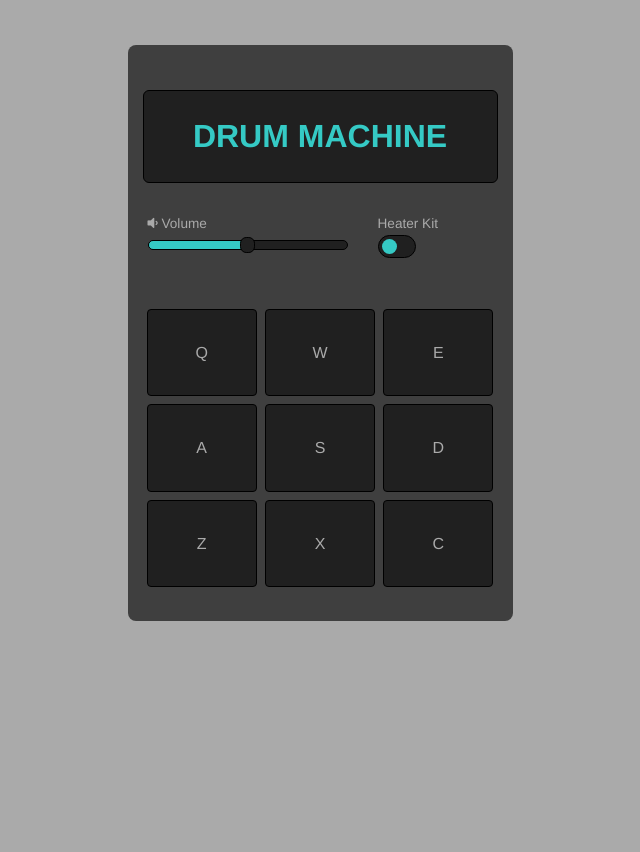
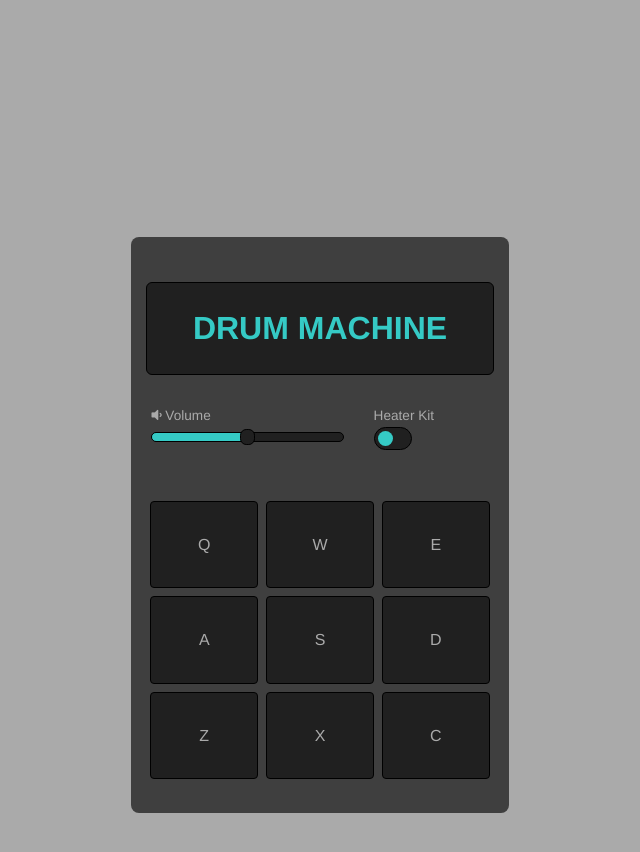
Before and after one commit to DinhTran77/drum-machine, a React (Create React App) app: page / in a window 1280 px wide. Shown: the top 852 px of the page, without its empty margins (320-960 px from the left). Before the commit the page ends 800 px from the top, so only its background shows below. Built offline with nearby package versions, Linux system fonts and the light colour scheme.

Commit message:
Start with create-react-app

```diff
--- a/src/index.css
+++ b/src/index.css
@@ -3,8 +3,11 @@
 }
 
 body {
-  margin: 0;
-  padding: 15px;
+  margin-top: 7em;
+  display: flex;
+  align-items: center;
+  justify-content: center;
+  padding: 95px;
   font: normal normal normal 1rem/1.6 Nunito Sans, Helvetica, Arial, sans-serif;
   color: #aaa;
   background-color: #aaa;
```
